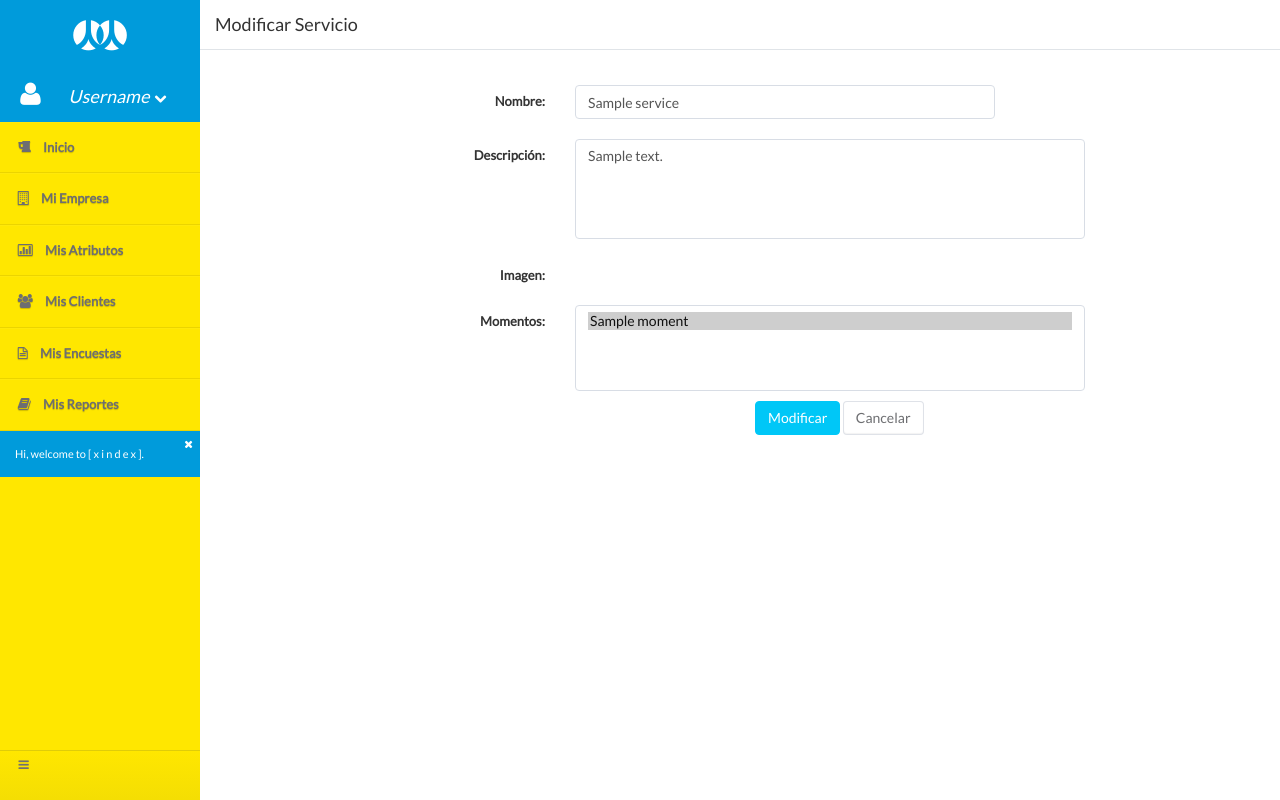
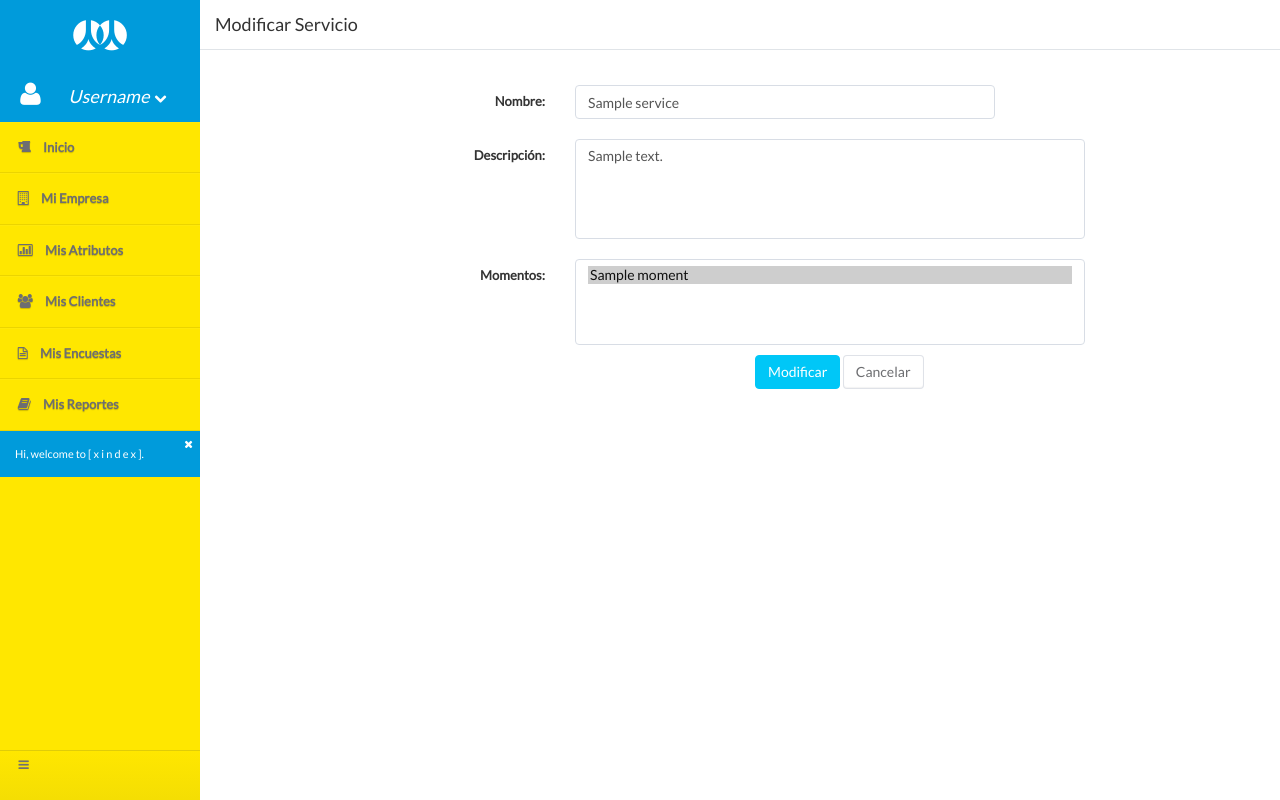
Before and after one commit to wimemx/xindex, a Django app: page /services/update/1/1 in a window 1280 px wide. Run offline with Django 3.2, Linux system fonts and the light colour scheme; a user stored in the database is signed in; tables that the repository leaves empty hold one stand-in row (values such as "Sample post"); parts of the project's set-up code (start-up, migrations or seed data) failed here and were passed over; some libraries are stand-ins or nearby versions.

Commit message:
Detalles modelos

```diff
--- a/templates/services/update.html
+++ b/templates/services/update.html
@@ -31,14 +31,6 @@
                         </div>
                     </div>
                     <div class="form-group m-t-lg">
-                        <label class="col-sm-4 control-label">Imagen:</label>
-
-                        <div class="col-sm-5">
-                            {{ formulario.picture }}
-                            {{ formulario.picture.errors }}
-                        </div>
-                    </div>
-                    <div class="form-group m-t-lg">
                         <label class="col-sm-4 control-label">Momentos:</label>
 
                         <div class="col-sm-6">
```
